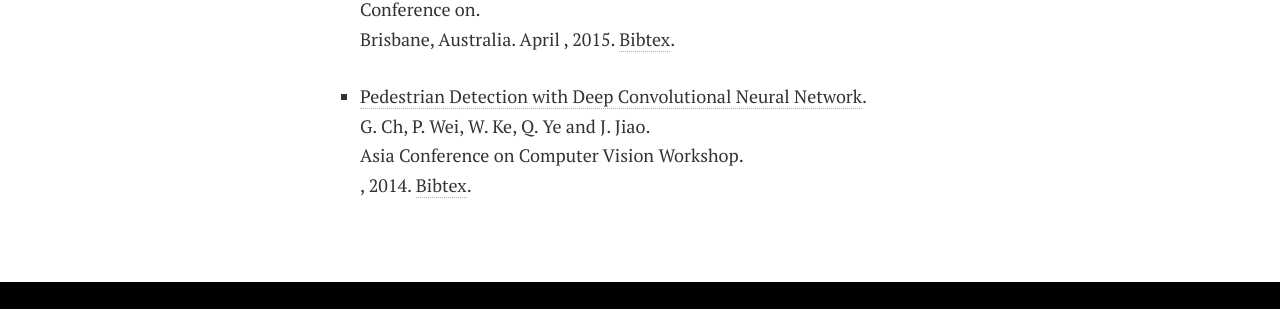
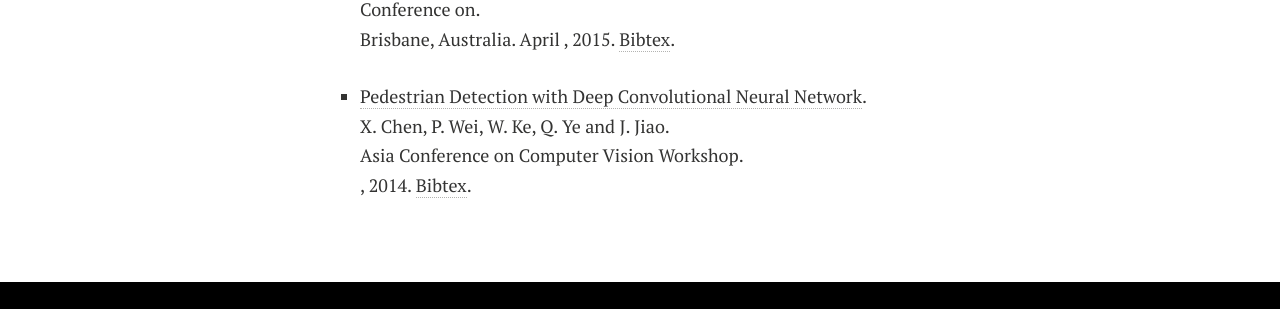
Before and after one commit to KevinKecc/kevinkecc.github.com, a Jekyll site: the page built from publications.md, in a window 1280 px wide. Shown: the part 835-1144 px from the top of the page. Built offline with Jekyll 4.4.1, drawn with Linux system fonts in a browser that asks for light colours; nearby versions of some CDN libraries.

Commit message:
Update publications.md

```diff
--- a/publications.md
+++ b/publications.md
@@ -44,7 +44,7 @@ pubs:
     url: http://ieeexplore.ieee.org/stamp/stamp.jsp?tp=&arnumber=7178199
     bibtex: ke2015pedestrian.bib
 
-  - author: "G. Ch, P. Wei, W. Ke, Q. Ye and J. Jiao"
+  - author: "X. Chen, P. Wei, W. Ke, Q. Ye and J. Jiao"
     title: "Pedestrian Detection with Deep Convolutional Neural Network"
     keywords: "Pedestrian detection"
     year: "2014"
```
